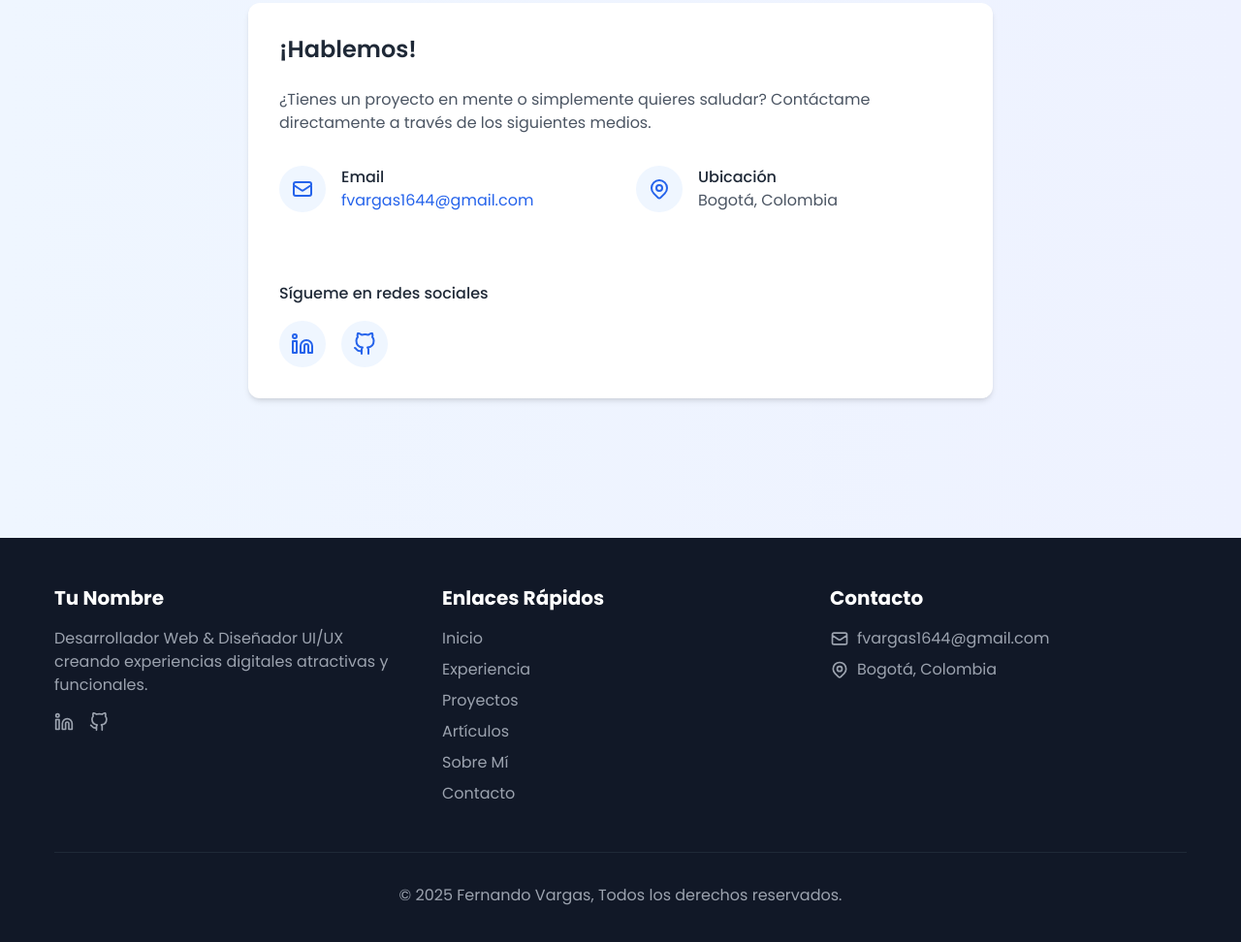
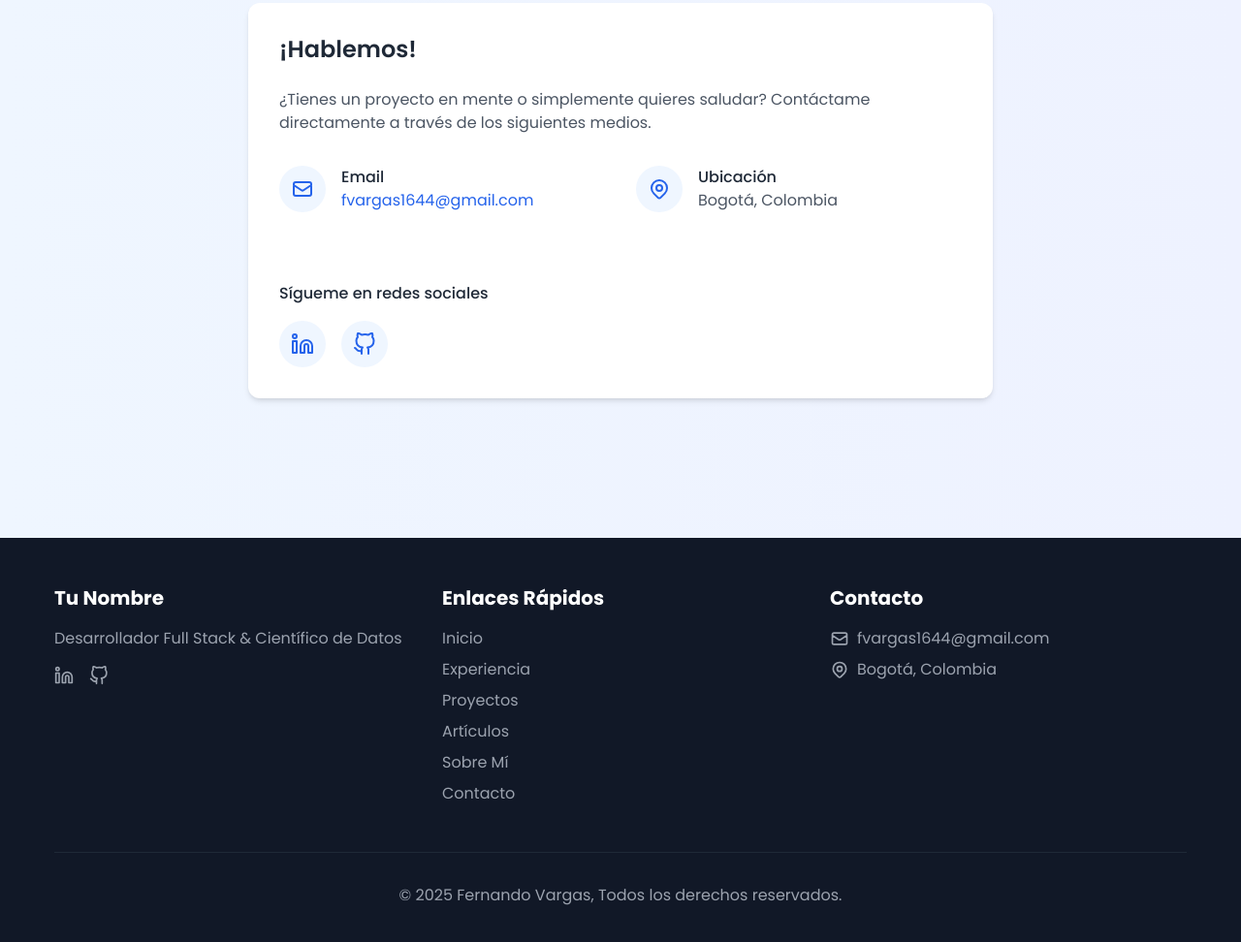
Before and after one commit to fvargas1644/portfolio, an Astro site: page / in a window 1280 px wide. Shown: the part 5605-6577 px from the top of the page at 97% size. Built offline with nearby package versions, Linux system fonts and the light colour scheme; Astro itself is replaced by a stand-in of ours.

Commit message:
Modificar descripción de footer

```diff
--- a/src/components/Footer.astro
+++ b/src/components/Footer.astro
@@ -8,7 +8,7 @@ const currentYear = new Date().getFullYear();
 			<div>
 				<h3 class="text-xl font-bold mb-4">Tu Nombre</h3>
 				<p class="text-gray-400 mb-4">
-					Desarrollador Web & Diseñador UI/UX creando experiencias digitales atractivas y funcionales.
+					Desarrollador Full Stack & Científico de Datos
 				</p>
 				<div class="flex gap-4">
 					<a target="_blank" href="https://www.linkedin.com/in/adelmo-fernando/" class="text-gray-400 hover:text-white transition-colors">
```
